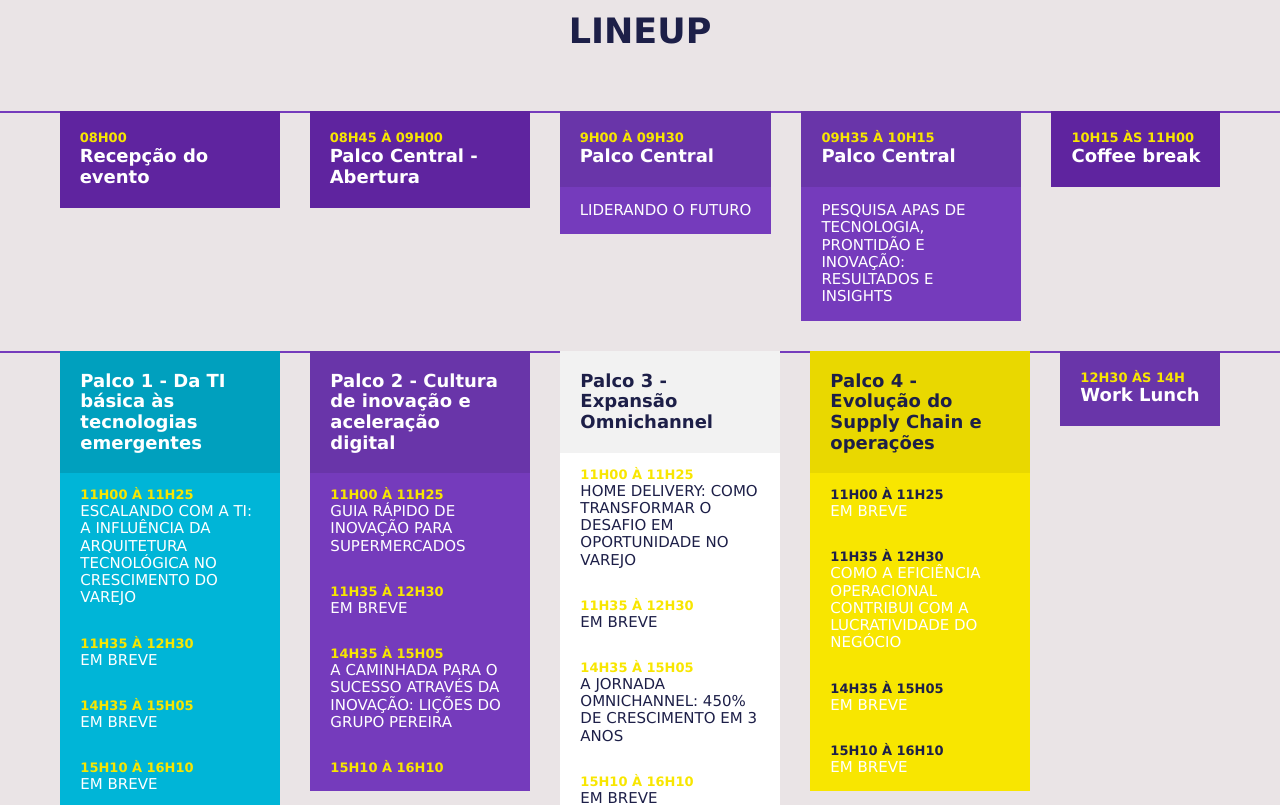
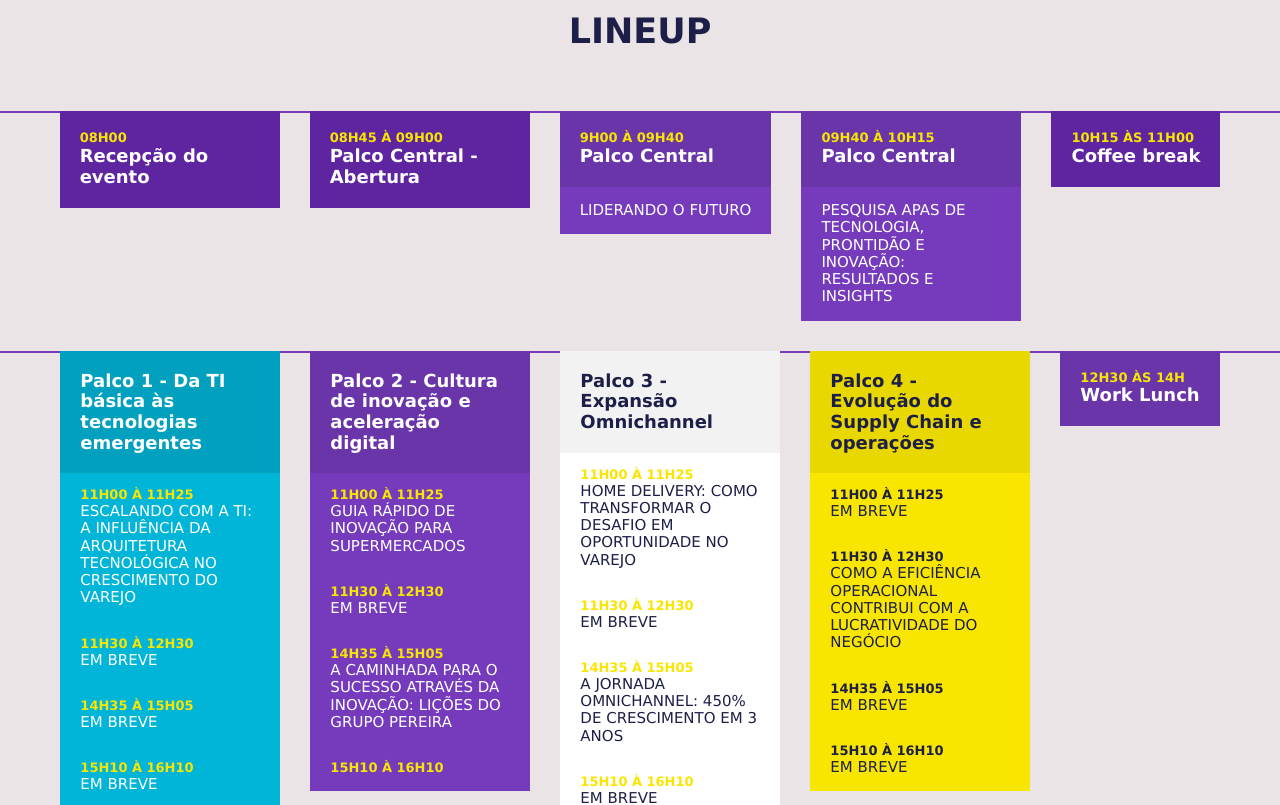
Before and after one commit to disabela-maria20/next-apas-app, a Next.js app: page / in a window 1280 px wide. Shown: the part 4420-5225 px from the top of the page. Built offline with nearby package versions, Linux system fonts and the light colour scheme; a web font is replaced by a local one.

Commit message:
feat: :sparkles: ajustes finos e edição

```diff
--- a/src/components/atoms/Line/Line.module.scss
+++ b/src/components/atoms/Line/Line.module.scss
@@ -71,7 +71,7 @@
     .time{
       color: $quaternary-colos;
     }
-
+    color: $quaternary-colos;
     background: $tertiary-colors;
   }
 }
--- a/src/components/molecules/LineUp/LineUp.json
+++ b/src/components/molecules/LineUp/LineUp.json
@@ -13,14 +13,14 @@
   },
   {
     "id": 1,
-    "time": "9h00 à 09h30",
+    "time": "9h00 à 09h40",
     "talks": "Palco Central ",
     "stage": "Liderando o Futuro",
     "color": 2
   },
   {
     "id": 2,
-    "time": "09H35 à 10h15",
+    "time": "09H40 à 10h15",
     "talks": "Palco Central",
     "stage": "Pesquisa APAS de tecnologia, prontidão e inovação: resultados e insights",
     "color": 2
@@ -39,7 +39,7 @@
       "time": "11h00 à 11h25",
       "stage": "Escalando com a TI: A Influência da Arquitetura Tecnológica no Crescimento do Varejo"
     }, {
-      "time": "11h35 à 12h30",
+      "time": "11h30 à 12h30",
       "stage": "em breve"
     },{
       "time": "14h35 à 15h05",
@@ -57,7 +57,7 @@
       "time": "11h00 à 11h25",
       "stage": "Guia Rápido de Inovação para Supermercados"
     }, {
-      "time": "11h35 à 12h30",
+      "time": "11h30 à 12h30",
       "stage": "em breve"
     }, {
       "time": "14h35 à 15h05",
@@ -75,7 +75,7 @@
       "time": "11h00 à 11h25",
       "stage": "Home Delivery: Como Transformar o Desafio em Oportunidade no Varejo"
     }, {
-      "time": "11h35 à 12h30",
+      "time": "11h30 à 12h30",
       "stage": "em breve"
     },{
       "time": "14h35 à 15h05",
@@ -93,7 +93,7 @@
       "time": "11h00 à 11h25",
       "stage": "em breve"
     }, {
-      "time": "11h35 à 12h30",
+      "time": "11h30 à 12h30",
       "stage": "Como a eficiência operacional contribui com a lucratividade do negócio"
     }, {
       "time": "14h35 à 15h05",
--- a/src/components/organisms/Speeches/Speeches.json
+++ b/src/components/organisms/Speeches/Speeches.json
@@ -156,8 +156,8 @@
   {
     "id": 19,
     "name": "Alexandre C. de Quadros",
-    "profession": "Grupo Koch",
-    "company": "Diretor Executivo",
+    "profession": "Diretor Executivo",
+    "company": "Grupo Koch",
     "lecture": "",
     "description": "<p><strong>FORMAÇÃO</strong><br>Formado em Ciências Contábeis e também com as seguintes especializações:<br>MBA Executivo Global, Fundação Getúlio Vargas, SP;<br>Pós-Graduação em Gestão Global, Universidade de Lisboa, Portugal;<br>Pós-Graduação em Direito Tributário;<br>MBA Finanças e Controladoria;<br>Conselheiro de Administração formado pelo IBGC.</p><p><strong>RESUMO DE QUALIFICAÇÕES</strong><br>Experiência de 23 anos na Gestão de Varejo ocupando cargos de Diretoria em grandes empresas desenvolvendo projetos de Planejamento Estratégico, Governança e Inovação.<br>Atualmente é Diretor Executivo do Grupo Koch, 13o maior rede de Supermercados do Ranking Abras 2023.",
     "image": "./images/speaker/AlexandreQuadros.webp"
@@ -175,7 +175,7 @@
     "id": 21,
     "name": "Murta",
     "profession": "CEO",
-    "company": "Looqbox",
+    "company": "Lookbox",
     "lecture": "",
     "description": "<p>Graduado em Física e mestre em Mecânica Quântica, possui vasta experiência no setor empresarial, onde atuou em áreas como Transporte, Educação e Varejo, sempre estabelecendo conexões com a tecnologia. Com quase uma década de trabalho com Inteligência Artificial, é co-fundador e CEO da Looqbox, uma startup inovadora que facilita a busca de informações dentro das organizações por meio da utilização de linguagem natural.</p>",
     "image": "./images/speaker/RodrigoMurta.webp"
--- a/src/components/organisms/Stages/DataEvent.json
+++ b/src/components/organisms/Stages/DataEvent.json
@@ -11,8 +11,8 @@
     {
       "id": 0,
       "name": "EM BREVE",
-      "time": "11h35 à 12h30",
-      "duration": "55min",
+      "time": "11h30 à 12h30",
+      "duration": "1h",
       "description": ""
     },
     {
@@ -41,14 +41,14 @@
     {
       "id": 0,
       "name": "EM BREVE",
-      "time": "11h35 à 12h30",
-      "duration": "55min",
+      "time": "11h30 à 12h30",
+      "duration": "1h",
       "description": ""
     },
     {
       "id": 0,
       "name": "EM BREVE",
-      "time": "14h35 à 15h05",
+      "time": "14h30 à 15h05",
       "duration": "35min",
       "description": ""
     },
@@ -71,8 +71,8 @@
     {
       "id": 0,
       "name": "EM BREVE",
-      "time": "11h35 à 12h30",
-      "duration": "55min",
+      "time": "11h30 à 12h30",
+      "duration": "1h",
       "description": ""
     },
     {
@@ -101,8 +101,8 @@
     {
       "id": 0,
       "name": "Como a eficiência operacional contribui com a lucratividade do negócio",
-      "time": "11h35 à 12h30",
-      "duration": "55min",
+      "time": "11h30 à 12h30",
+      "duration": "1h",
       "description": ""
     },
     {
```
Also changed, not shown: public/images/speaker/Ariel.webp, public/images/speaker/RodrigoMariano.webp.
